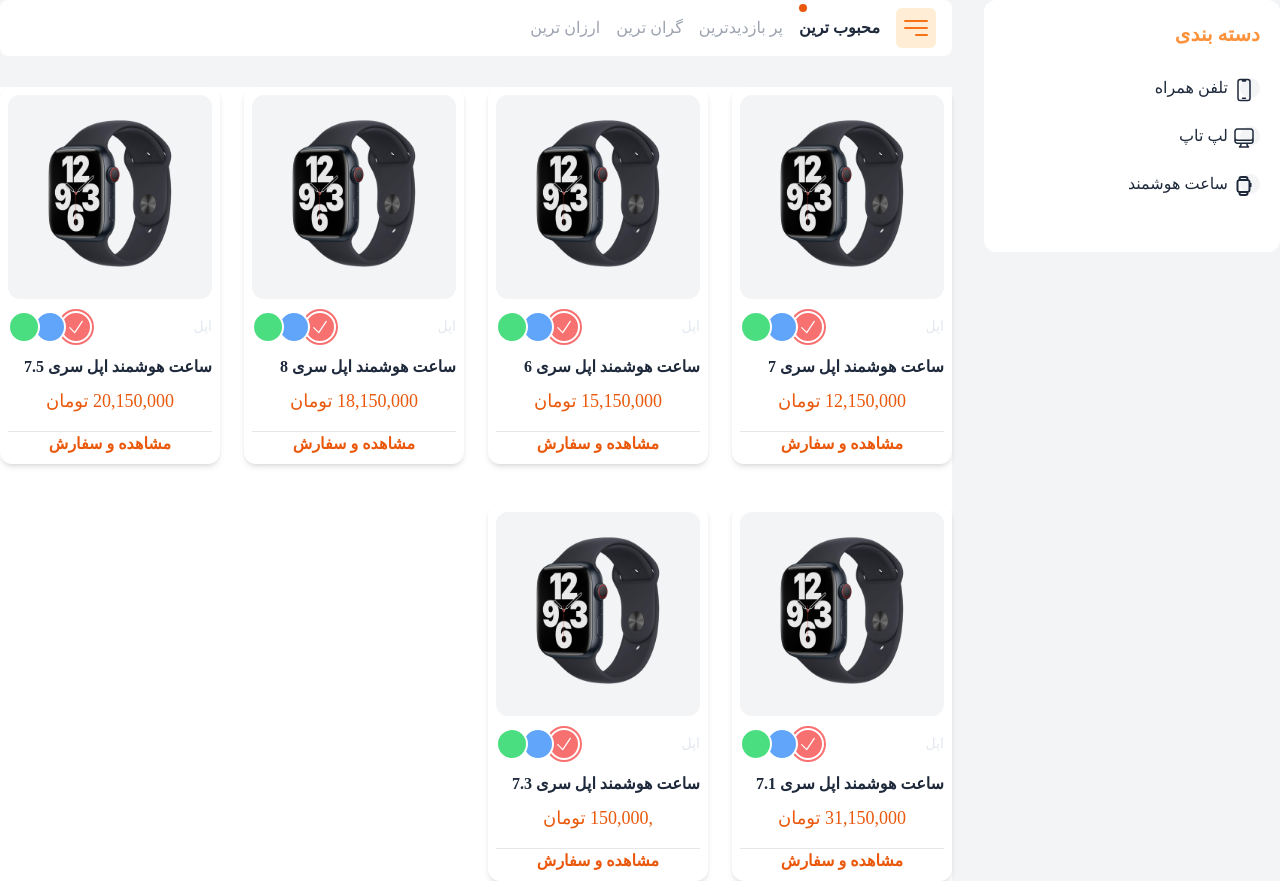
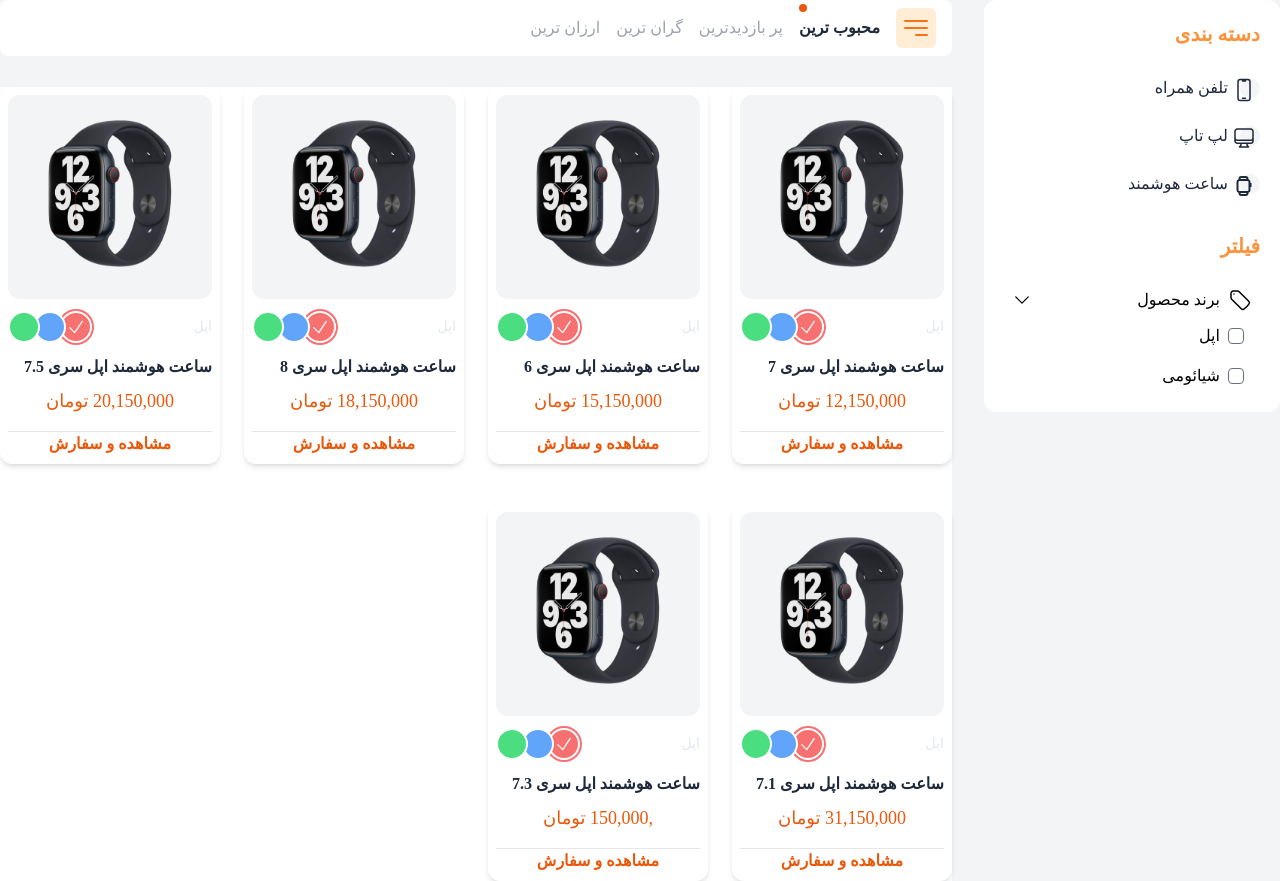
Before and after one commit to amirk1998/Digitize-App-Tailwind, a website: page public/index.html in a window 1280 px wide. Drawn offline with nearby package versions, Linux system fonts and the light colour scheme; a web font is replaced by a local one.

Commit message:
Sidebar Updated : Part 02

```diff
--- a/package.json
+++ b/package.json
@@ -11,6 +11,10 @@
   "author": "",
   "license": "ISC",
   "devDependencies": {
+    "@tailwindcss/aspect-ratio": "^0.4.2",
+    "@tailwindcss/forms": "^0.5.3",
+    "@tailwindcss/line-clamp": "^0.4.2",
+    "@tailwindcss/typography": "^0.5.8",
     "autoprefixer": "^10.4.13",
     "postcss-cli": "^10.1.0",
     "tailwindcss": "^3.2.4"
--- a/public/index.html
+++ b/public/index.html
@@ -51,8 +51,10 @@
       <!-- Sidebar -->
       <div class="hidden md:block col-span-4 lg:col-span-3 row-span-2">
         <div class="bg-white p-5 rounded-xl">
+          <!-- Categories -->
+          <div class="mb-7">
             <div class="text-orange-400 font-bold text-xl mb-5">دسته بندی</div>
-          <ul class="mb-7">
+            <ul class="">
               <li class="mb-2">
                 <a href="" class="flex items-center text-slate-800 py-2 hover:bg-gray-50 cursor-pointer rounded-md">
                   <span class="relative w-5 h-5 rounded-full bg-gray-100">
@@ -97,6 +99,57 @@
                 </a>
               </li>
             </ul>
+          </div>
+          <!-- Desktop Filters -->
+          <div class="">
+            <div class="text-orange-400 font-bold text-xl mb-5">فیلتر</div>
+            <!-- ACC No.1 -->
+            <div x-data="{ isOpenBrand : true }" class="">
+              <!-- Acc Headers No.1 -->
+              <div @click=" isOpenBrand = ! isOpenBrand" class="flex items-center justify-between w-full p-2 hover:bg-gray-50 cursor-pointer rounded-full">
+                <div class="flex items-center">
+                  <svg xmlns="http://www.w3.org/2000/svg" fill="none" viewBox="0 0 24 24" stroke-width="1.5" stroke="currentColor" class="w-6 h-6">
+                    <path
+                      stroke-linecap="round"
+                      stroke-linejoin="round"
+                      d="M9.568 3H5.25A2.25 2.25 0 003 5.25v4.318c0 .597.237 1.17.659 1.591l9.581 9.581c.699.699 1.78.872 2.607.33a18.095 18.095 0 005.223-5.223c.542-.827.369-1.908-.33-2.607L11.16 3.66A2.25 2.25 0 009.568 3z"
+                    />
+                    <path stroke-linecap="round" stroke-linejoin="round" d="M6 6h.008v.008H6V6z" />
+                  </svg>
+                  <span class="mr-2">برند محصول</span>
+                </div>
+                <svg :class="! isOpenBrand ? 'rotate-180' : '' " xmlns="http://www.w3.org/2000/svg" fill="none" viewBox="0 0 24 24" stroke-width="1.5" stroke="currentColor" class="w-5 h-5">
+                  <path stroke-linecap="round" stroke-linejoin="round" d="M19.5 8.25l-7.5 7.5-7.5-7.5" />
+                </svg>
+              </div>
+              <!-- Acc Content No.1 -->
+              <div x-show="isOpenBrand" class="px-2 flex flex-col gap-y-2">
+                <label for="apple" class="py-1 flex items-center cursor-pointer pr-2">
+                  <input type="checkbox" name="brand" id="apple" aria-label="apple" class="form-checkbox rounded" />
+                  <span class="mr-2">اپل</span>
+                </label>
+                <label for="xiaomi" class="py-1 flex items-center cursor-pointer pr-2">
+                  <input type="checkbox" name="brand" id="xiaomi" aria-label="xiaomi" class="form-checkbox rounded" />
+                  <span class="mr-2">شیائومی</span>
+                </label>
+              </div>
+            </div>
+            <!-- ACC No.2 -->
+            <div class="">
+              <!-- Acc Headers No.2 -->
+              <div class=""></div>
+              <!-- Acc Content No.2 -->
+              <div class=""></div>
+            </div>
+            <!-- ACC No.3 -->
+            <div class="">
+              <!-- Acc Headers No.3 -->
+              <div class=""></div>
+              <!-- Acc Content No.3 -->
+              <div class=""></div>
+            </div>
+            <!-- _______ -->
+          </div>
         </div>
       </div>
       <!-- Sort Section -->
--- a/tailwind.config.js
+++ b/tailwind.config.js
@@ -8,5 +8,13 @@
       },
     },
   },
-  plugins: [],
+  plugins: [
+    require('@tailwindcss/typography'),
+    require('@tailwindcss/line-clamp'),
+    require('@tailwindcss/aspect-ratio'),
+    require('@tailwindcss/forms')({
+      strategy: 'base', // only generate global styles
+      strategy: 'class', // only generate classes
+    }),
+  ],
 };
```
Also changed, not shown: public/build/tailwind.css, 1 other file. Lines whose indentation alone changed are shown as unchanged.
